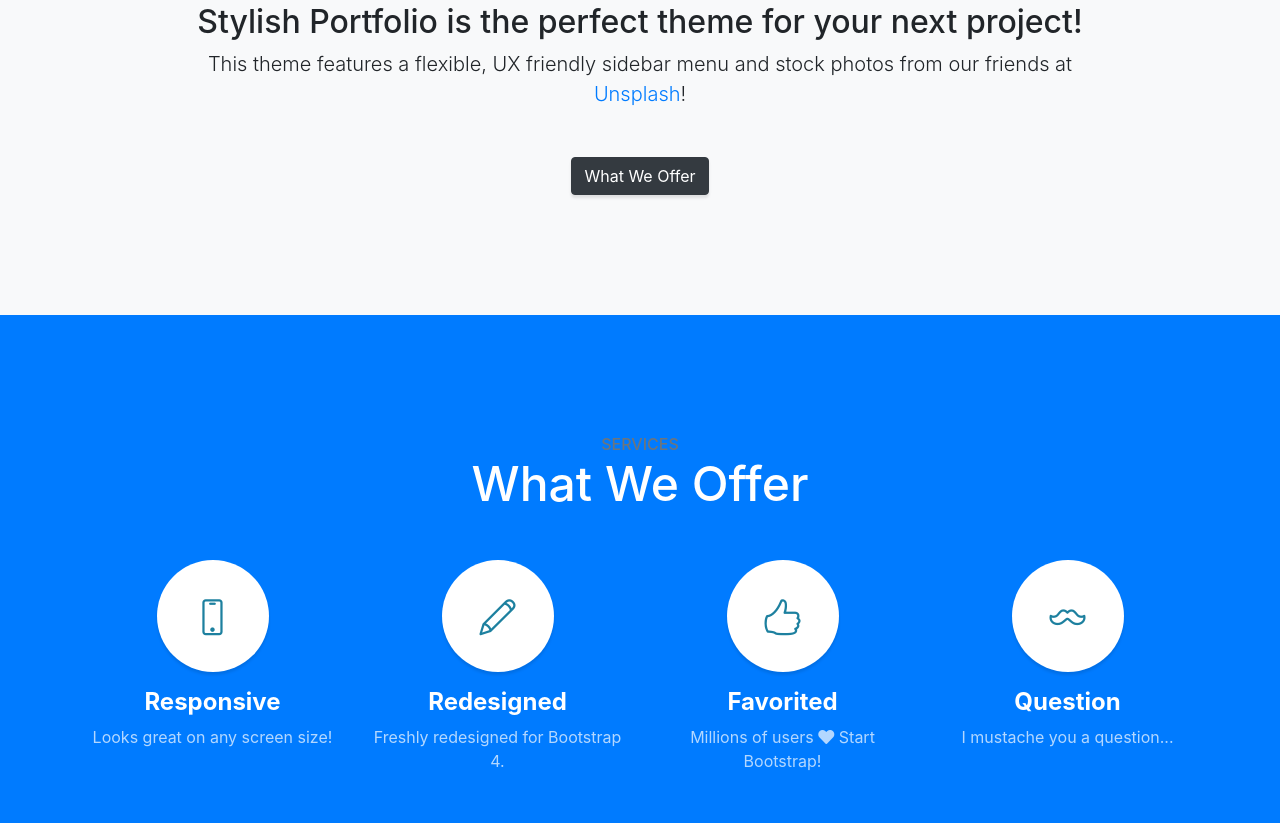
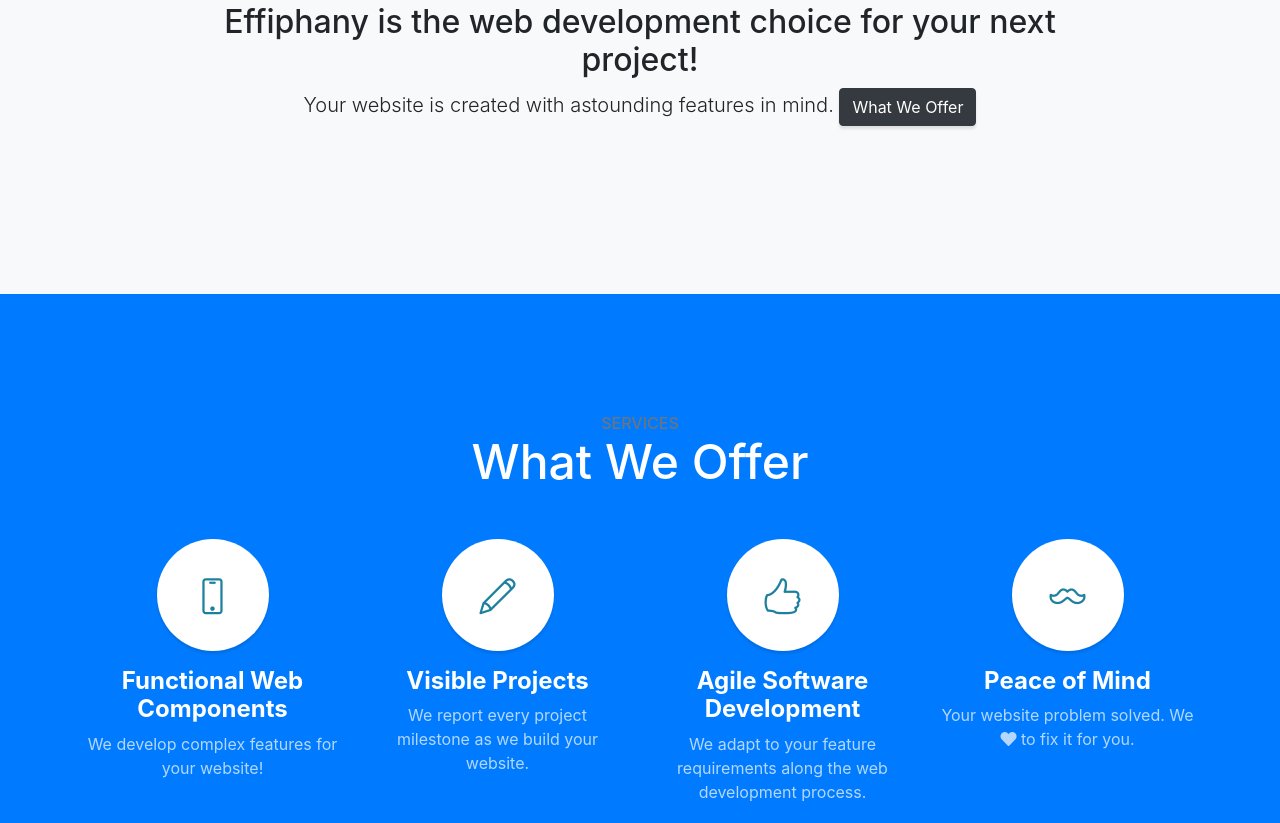
Before and after one commit to ademata/ademata.github.io, a website with bundled scripts: page index.html in a window 1280 px wide. Shown: the part 917-1740 px from the top of the page. Built offline with nearby package versions, Linux system fonts and the light colour scheme.

Commit message:
added marketing content and technology icon

```diff
--- a/index.html
+++ b/index.html
@@ -8,7 +8,7 @@
   <meta name="description" content="">
   <meta name="author" content="">
 
-  <title>Stylish Portfolio - Start Bootstrap Template</title>
+  <title>Effiphany - Project-based Feature-Rich Websites</title>
 
   <!-- Bootstrap Core CSS -->
   <link href="./vendor/bootstrap/css/bootstrap.min.css" rel="stylesheet">
@@ -56,9 +56,9 @@
   <!-- Header -->
   <header class="masthead d-flex">
     <div class="container text-center my-auto">
-      <h1 class="mb-1">Stylish Portfolio</h1>
+      <h1 class="mb-1">Site Portfolio</h1>
       <h3 class="mb-5">
-        <em>A Free Bootstrap Theme by Start Bootstrap</em>
+        <em>Feature-rich Website Projects</em>
       </h3>
       <a class="btn btn-primary btn-xl js-scroll-trigger" href="#about">Find Out More</a>
     </div>
@@ -70,11 +70,10 @@
     <div class="container text-center">
       <div class="row">
         <div class="col-lg-10 mx-auto">
-          <h2>Stylish Portfolio is the perfect theme for your next project!</h2>
-          <p class="lead mb-5">This theme features a flexible, UX friendly sidebar menu and stock photos from our
-            friends at
-            <a href="https://unsplash.com/">Unsplash</a>!</p>
-          <a class="btn btn-dark btn-xl js-scroll-trigger" href="#services">What We Offer</a>
+          <h2>Effiphany is the web development choice for your next project!</h2>
+          <p class="lead mb-5">Your website is created with astounding features in mind.
+            <!--<a href="https://unsplash.com/">Unsplash</a>!</p>-->
+            <a class="btn btn-dark btn-xl js-scroll-trigger" href="#services">What We Offer</a>
         </div>
       </div>
     </div>
@@ -93,38 +92,36 @@
             <i class="icon-screen-smartphone"></i>
           </span>
           <h4>
-            <strong>Responsive</strong>
+            <strong>Functional Web Components</strong>
           </h4>
-          <p class="text-faded mb-0">Looks great on any screen size!</p>
+          <p class="text-faded mb-0">We develop complex features for your website!</p>
         </div>
         <div class="col-lg-3 col-md-6 mb-5 mb-lg-0">
           <span class="service-icon rounded-circle mx-auto mb-3">
             <i class="icon-pencil"></i>
           </span>
           <h4>
-            <strong>Redesigned</strong>
+            <strong>Visible Projects</strong>
           </h4>
-          <p class="text-faded mb-0">Freshly redesigned for Bootstrap 4.</p>
+          <p class="text-faded mb-0">We report every project milestone as we build your website.</p>
         </div>
         <div class="col-lg-3 col-md-6 mb-5 mb-md-0">
           <span class="service-icon rounded-circle mx-auto mb-3">
             <i class="icon-like"></i>
           </span>
           <h4>
-            <strong>Favorited</strong>
+            <strong>Agile Software Development</strong>
           </h4>
-          <p class="text-faded mb-0">Millions of users
-            <i class="fas fa-heart"></i>
-            Start Bootstrap!</p>
+          <p class="text-faded mb-0">We adapt to your feature requirements along the web development process.</p>
         </div>
         <div class="col-lg-3 col-md-6">
           <span class="service-icon rounded-circle mx-auto mb-3">
             <i class="icon-mustache"></i>
           </span>
           <h4>
-            <strong>Question</strong>
+            <strong>Peace of Mind</strong>
           </h4>
-          <p class="text-faded mb-0">I mustache you a question...</p>
+          <p class="text-faded mb-0">Your website problem solved. We <i class="fas fa-heart"></i> to fix it for you.</p>
         </div>
       </div>
     </div>
@@ -136,8 +133,9 @@
       <h2 class="mx-auto mb-5">Welcome to
         <em>your</em>
         next website!</h2>
-      <a class="btn btn-primary btn-xl" href="https://startbootstrap.com/template-overviews/stylish-portfolio/">Download
-        Now!</a>
+      <!--<a class="btn btn-primary btn-xl" href="">Download
+        Now!</a>-->
+      <p><img src="https://upload.wikimedia.org/wikipedia/commons/a/a7/React-icon.svg" /></p>
     </div>
   </section>
 
```
